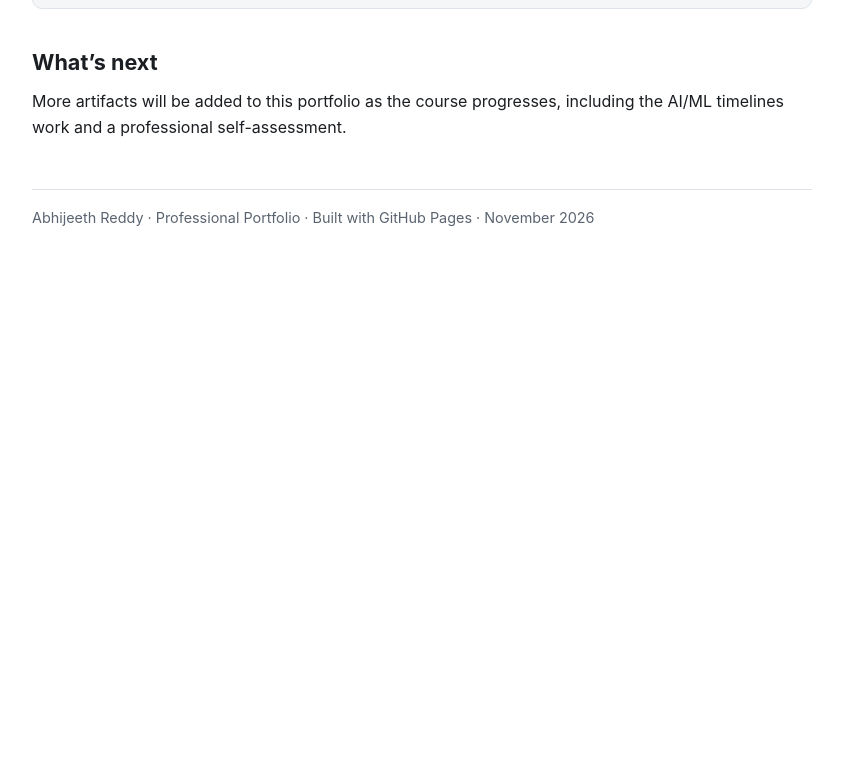
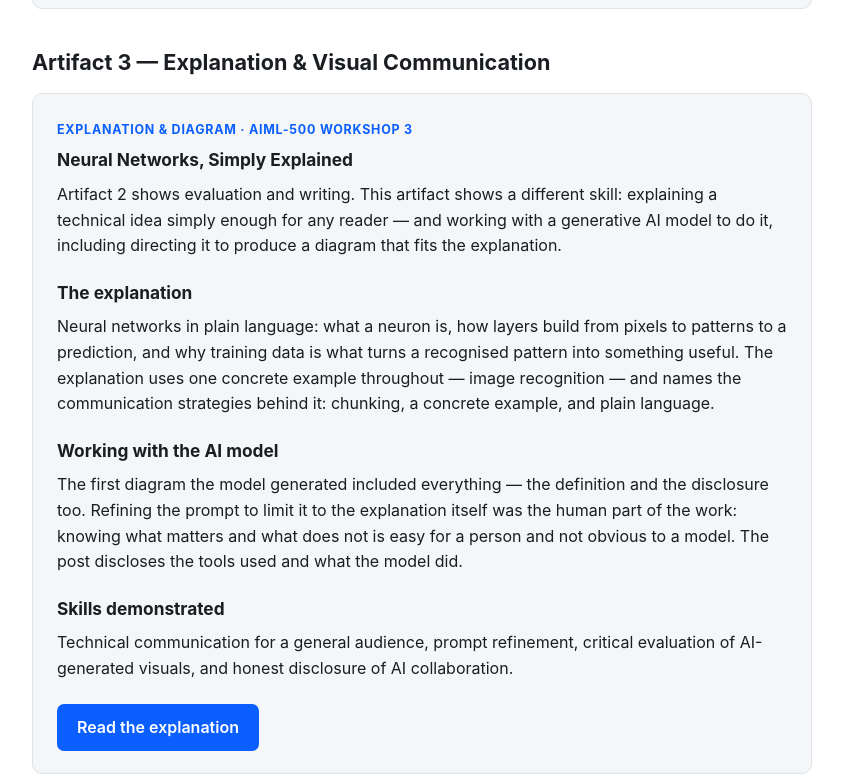
Before and after one commit to Reddsudi/Reddsudi.github.io, a plain HTML site: page index.html in a window 1280 px wide. Shown: the part 2660-3438 px from the top of the page, without its empty margins (218-1061 px from the left). Before the commit the page ends 2953 px from the top, so only its background shows below. Drawn offline with Linux system fonts and the light colour scheme.

Commit message:
Update index.html: add Artifact 3 — Explanation & Visual Communication card

```diff
--- a/index.html
+++ b/index.html
@@ -130,6 +130,34 @@
     <a class="btn" href="ml-vs-dl-report.html">Read the full report</a>
   </div>
 
+  <h2>Artifact 3 &mdash; Explanation &amp; Visual Communication</h2>
+  <div class="card">
+    <span class="label">Explanation &amp; diagram &middot; AIML-500 Workshop 3</span>
+    <h3 style="margin-top:2px;">Neural Networks, Simply Explained</h3>
+
+    <p>Artifact 2 shows evaluation and writing. This artifact shows a different skill: explaining a
+    technical idea simply enough for any reader &mdash; and working with a generative AI model to do
+    it, including directing it to produce a diagram that fits the explanation.</p>
+
+    <h3>The explanation</h3>
+    <p>Neural networks in plain language: what a neuron is, how layers build from pixels to patterns
+    to a prediction, and why training data is what turns a recognised pattern into something useful.
+    The explanation uses one concrete example throughout &mdash; image recognition &mdash; and names
+    the communication strategies behind it: chunking, a concrete example, and plain language.</p>
+
+    <h3>Working with the AI model</h3>
+    <p>The first diagram the model generated included everything &mdash; the definition and the
+    disclosure too. Refining the prompt to limit it to the explanation itself was the human part of
+    the work: knowing what matters and what does not is easy for a person and not obvious to a model.
+    The post discloses the tools used and what the model did.</p>
+
+    <h3>Skills demonstrated</h3>
+    <p>Technical communication for a general audience, prompt refinement, critical evaluation of
+    AI-generated visuals, and honest disclosure of AI collaboration.</p>
+
+    <a class="btn" href="neural-networks-explanation.html">Read the explanation</a>
+  </div>
+
   <h2>What&rsquo;s next</h2>
   <p>More artifacts will be added to this portfolio as the course progresses, including the AI/ML
   timelines work and a professional self-assessment.</p>
```
